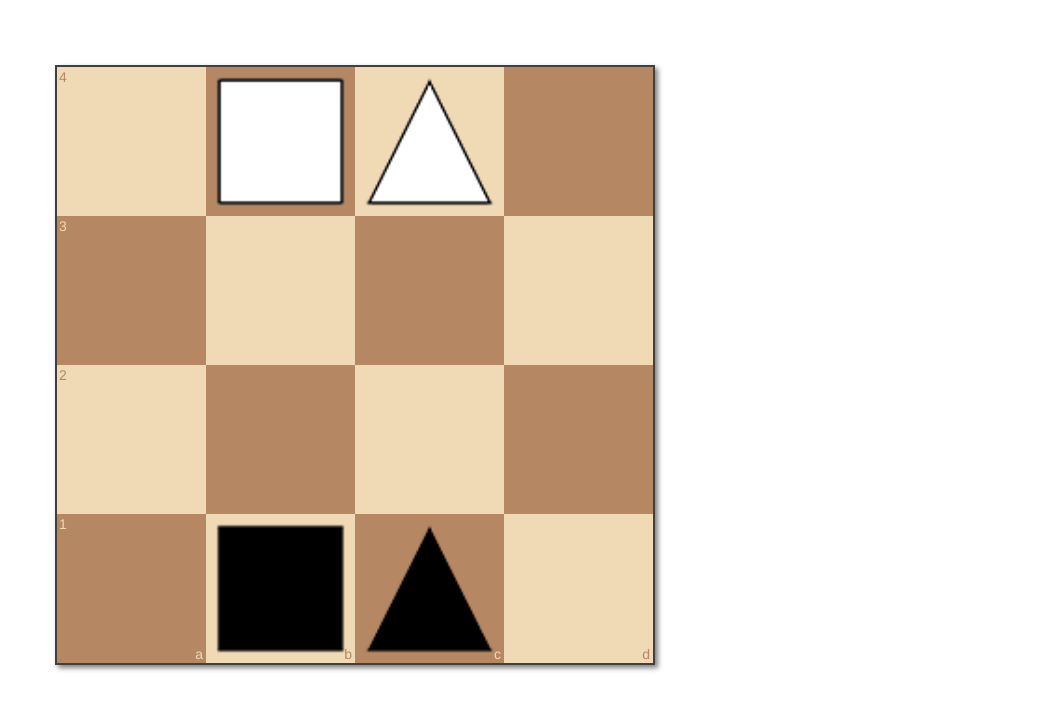
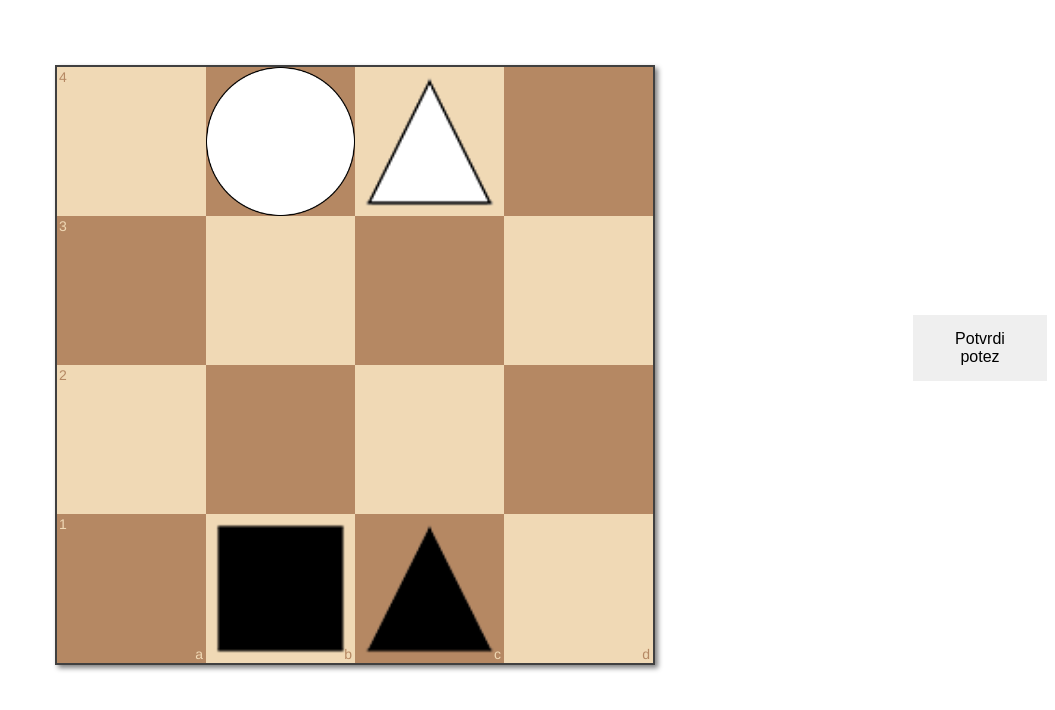
Before and after one commit to zd-mioc/Kontranto, a Django app: page /show_board in a window 1400 px wide. Shown: the top 710 px of the page, without its empty margins (345-1400 px from the left). Run offline with Django 3.2, Linux system fonts and the light colour scheme.

Commit message:
Sitna podesavanja

```diff
--- a/Kontranto_backend/kontranto_igra/templates/kontranto_igra/board.html
+++ b/Kontranto_backend/kontranto_igra/templates/kontranto_igra/board.html
@@ -4,6 +4,20 @@
     <title>Kontranto</title>
     <link rel="stylesheet" href="{% static "kontranto_igra/chessboard.css" %}">
     <link href="https://fonts.googleapis.com/css2?family=Mulish:wght@600&display=swap" rel="stylesheet">
+    <style>
+    .button {
+      border: none;
+      color: black;
+      padding: 15px 32px;
+      text-align: center;
+      text-decoration: none;
+      display: div;
+      font-size: 16px;
+      margin-top: -350px;
+      margin-left: 1250px;
+      cursor: pointer;
+    }
+    </style>
 </head>
 <body>
 
@@ -17,6 +31,7 @@ var config = {
   numColumns: 4,
   draggable: true,
   dropOffBoard: 'snapback',
+  onDrop: "window.alert(5 + 6)",
   pieceTheme: '{% static "kontranto_igra/images/chesspieces/wikipedia" %}/{piece}.png',
   position: {
     b4: 'wK',
@@ -29,5 +44,8 @@ var board = Chessboard('board', config)
 $(window).resize(board.resize)
 </script>
 
+<button class="button button1" onclick="window.alert(5 + 6)">Potvrdi potez</button>
+<div id='bQ' ondrop="window.alert(5 + 6)"></div>
+
 </body>
 </html>
```
Also changed, not shown: Kontranto_backend/kontranto_igra/static/kontranto_igra/images/chesspieces/wikipedia/wK.png.
